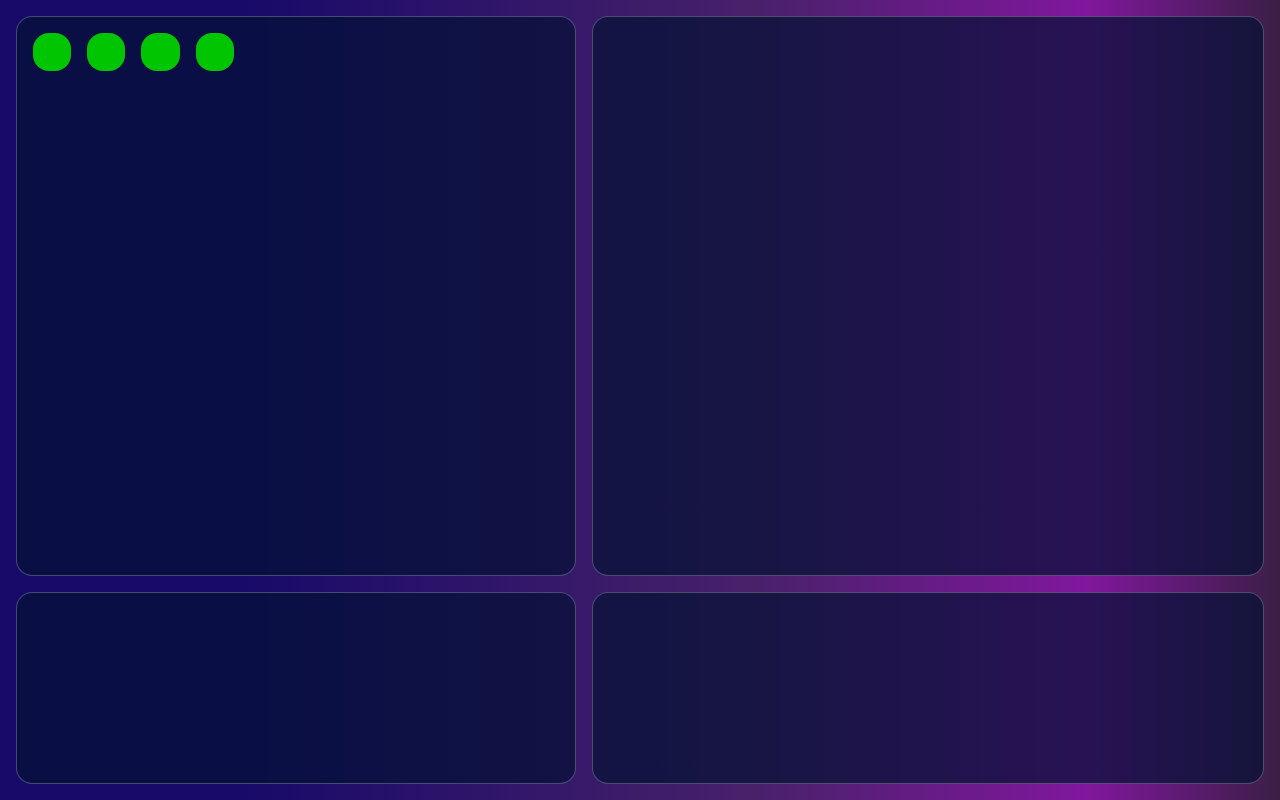
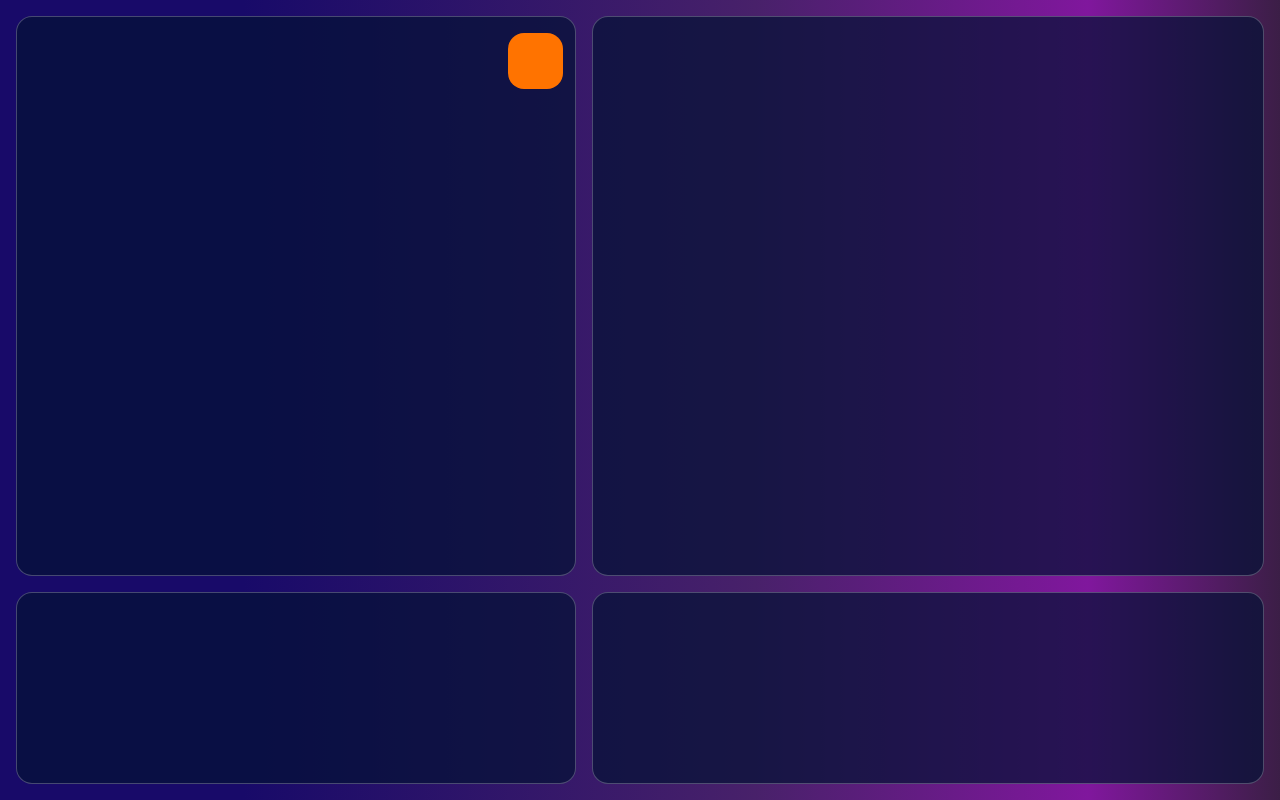
Before and after one commit to Aeoxx/Snake, a plain HTML site: page index.html in a window 1280 px wide. Drawn offline with Linux system fonts and the light colour scheme.

Commit message:
moveHead

```diff
--- a/index.html
+++ b/index.html
@@ -12,7 +12,7 @@
         <div class="snake"></div>
         <div class="snake"></div>
         <div class="snake"></div>
-        <div class="snake"></div>
+        <div class="snake head"></div>
       </div>
       <div class="block"></div>
       <div class="block"></div>
--- a/src/main.css
+++ b/src/main.css
@@ -33,9 +33,24 @@ body {
   grid-template-rows: repeat(10, 1fr);
   gap: 1rem;
   padding: 1rem;
+  position: relative;
 }
 
 .snake {
+  position: absolute;
+  width: 10%;
+  height: 10%;
+  padding: 1rem;
+  top: 0;
+  left: 0;
+}
+
+.in-snake {
   background-color: rgb(0, 197, 0);
   border-radius: 1rem;
+  height: 100%;
 }
+
+.head .in-snake {
+  background-color: rgb(255, 115, 0);
+}
--- a/src/main.js
+++ b/src/main.js
@@ -0,0 +1,55 @@
+const gameFieldNode = document.querySelector('.block.main')
+
+const snake = {
+  body: [
+    { x: 10, y: 1 },
+    { x: 3, y: 1 },
+    { x: 2, y: 1 },
+    { x: 1, y: 1 },
+  ]
+}
+
+const render = () => {
+  gameFieldNode.innerHTML = '';
+  gameFieldNode.innerHTML += `
+    <div
+      class="snake head"
+      style="
+        left: ${(snake.body[0].x - 1) * 9.45}%;
+        top: ${(snake.body[0].y - 1) * 9.45}%;
+    ">
+      <div class="in-snake"></div>
+    </div>
+  `
+}
+
+render()
+
+const moveSnake = (action) => {
+  switch (action) {
+    case 'ArrowUp':
+      snake.body[0].y--;
+      if (snake.body[0].y < 1) snake.body[0].y = 10;
+      break;
+    case 'ArrowRight':
+      snake.body[0].x++;
+      if (snake.body[0].x > 10) snake.body[0].x = 1;
+      break;
+    case 'ArrowDown':
+      snake.body[0].y++;
+      if (snake.body[0].y > 10) snake.body[0].y = 1;
+      break;
+    case 'ArrowLeft':
+      snake.body[0].x--;
+      if (snake.body[0].x < 1) snake.body[0].x = 10;
+      break;
+  }
+
+  render()
+
+}
+
+window.addEventListener('keydown', (e) => {
+  moveSnake(e.code)
+  console.log(e.code);
+})
```
